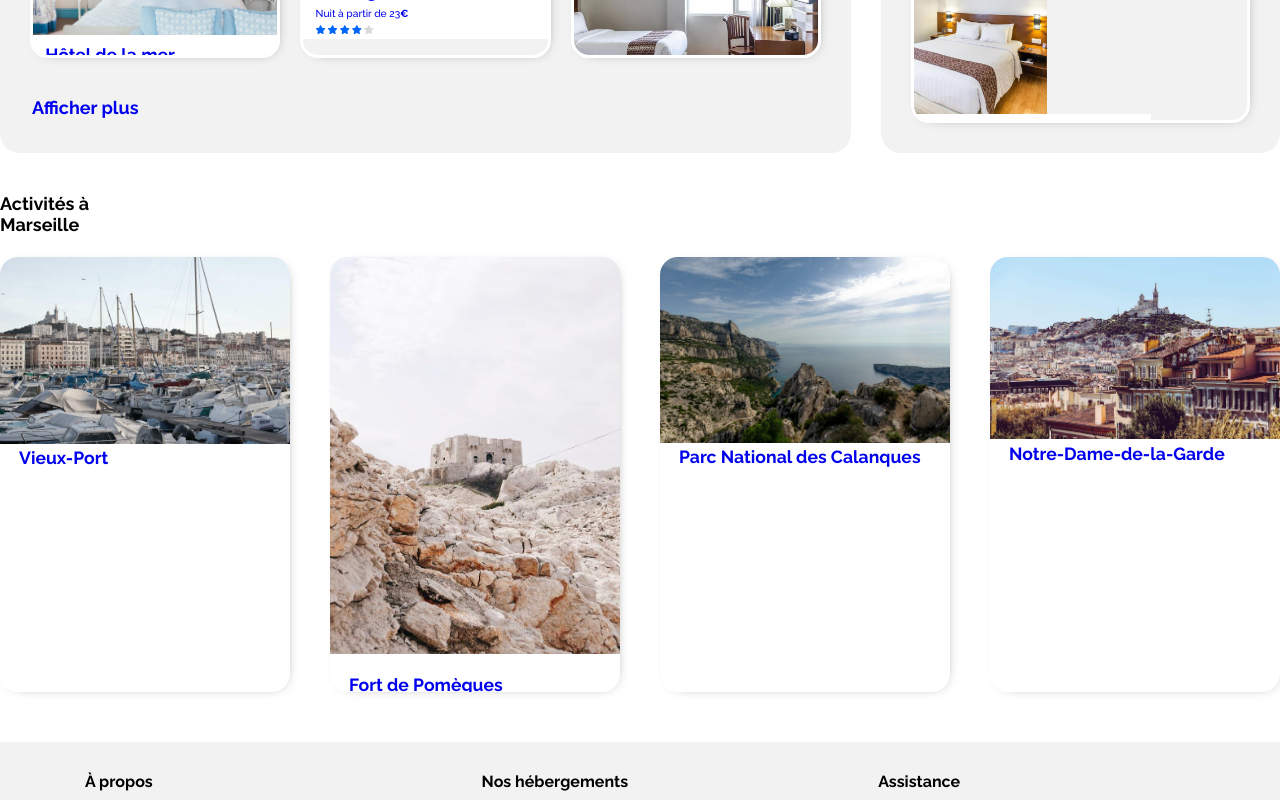
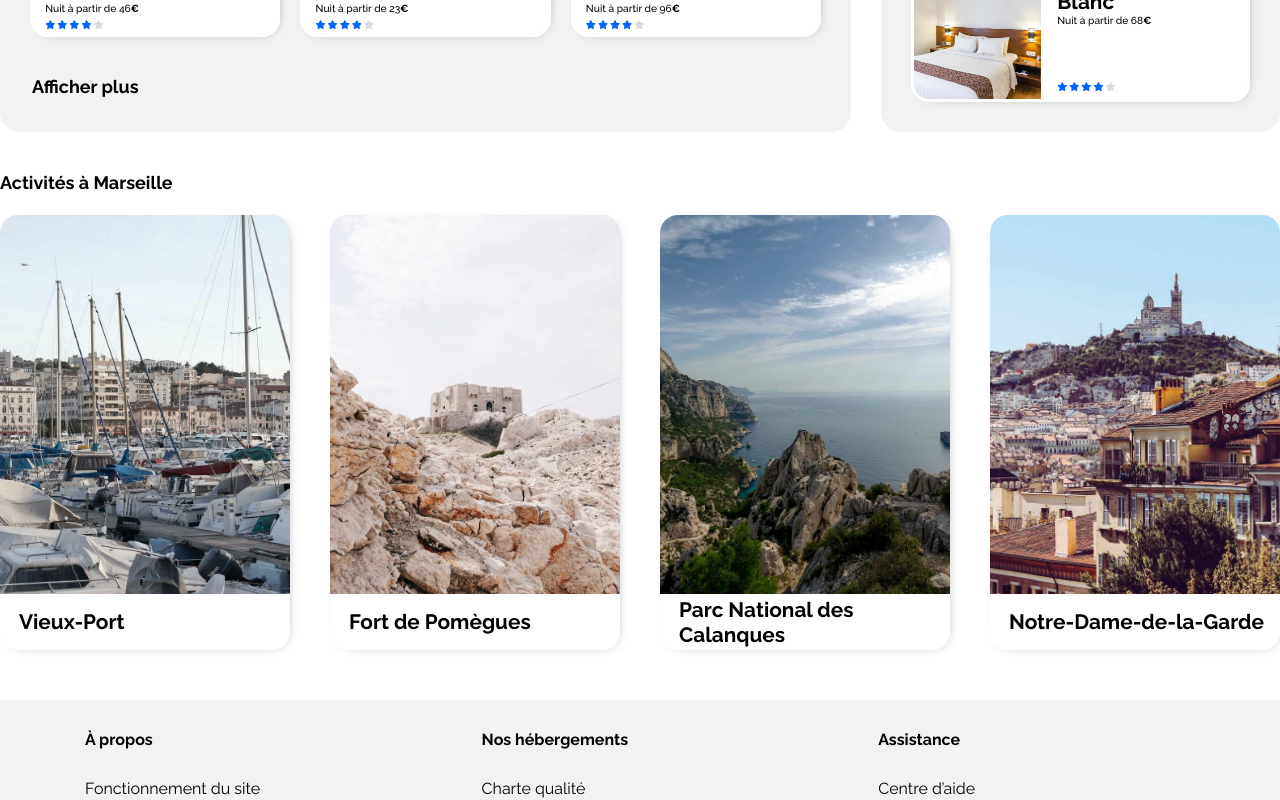
Before and after one commit to arnaudn57/P2-Booki-OpenClassrooms, a plain HTML site: page index.html in a window 1280 px wide. Shown: the part 900-1700 px from the top of the page. Drawn offline with Linux system fonts and the light colour scheme.

Commit message:
Update style.css

```diff
--- a/css/style.css
+++ b/css/style.css
@@ -21,7 +21,7 @@ h2 {
 }
 
 h3 {
-    font-size: 1.1em;
+    font-size: 1.3em;
     font-weight: 700;
     /* cards */
 }
@@ -43,6 +43,8 @@ button,
 .more {
     font-size: 18px;
     font-weight: 700;
+    text-decoration: none;
+    color: black;
 }
 
 .filters button {
@@ -68,6 +70,10 @@ p {
     font-size: 0.8vw;
 }
 
+
+.line-break {
+  display: none;
+}
 
 /* HEADER */
 
@@ -269,6 +275,13 @@ h1 {
     box-shadow: 3px 2px 15px -12px;
 }
 
+.container a {
+  height: 100%;
+  width: 100%;
+  text-decoration: none;
+  color: inherit;
+}
+
 .img-container {
     display: flex;
     height: 65%;
@@ -351,6 +364,12 @@ h1 {
     align-items: center;
 }
 
+#popular .container a {
+  width: 100%;
+  height: 100%;
+  display: flex;
+}
+
 #popular .img-container {
     width: 40%;
     height: 100%;
@@ -359,7 +378,7 @@ h1 {
 #popular .card-container {
     width: 60%;
     height: 100%;
-    padding: 16px 22px 12px 15px;
+    /* padding: 16px 22px 12px 15px; */
     justify-content: space-around;
     gap: 30%;
 }
@@ -416,6 +435,11 @@ h1 {
     margin-left: 55px;
 }
 
+.footer a {
+  color: black;
+  text-decoration: none;
+}
+
 h4 {
     margin-bottom: 10px;
 }
@@ -439,6 +463,10 @@ h4 {
 
     .stars {
         font-size: 1.2vw;
+    }
+
+    .footer {
+      width: 22%;
     }
 
     .footer p {
@@ -508,9 +536,12 @@ h4 {
     }
     h3,
     #popular .container:hover h3 {
-        font-size: 14px;
+        font-size: 17px;
     }
 
+    .line-break {
+      display: block;
+    }
 
     .container p {
         font-size: 12px;
@@ -550,6 +581,7 @@ h4 {
     #navbar a {
         width: inherit;
         height: 80px;
+        border-bottom: 1px solid #F2F2F2;
     }
 
     #navbar a:hover {
```
